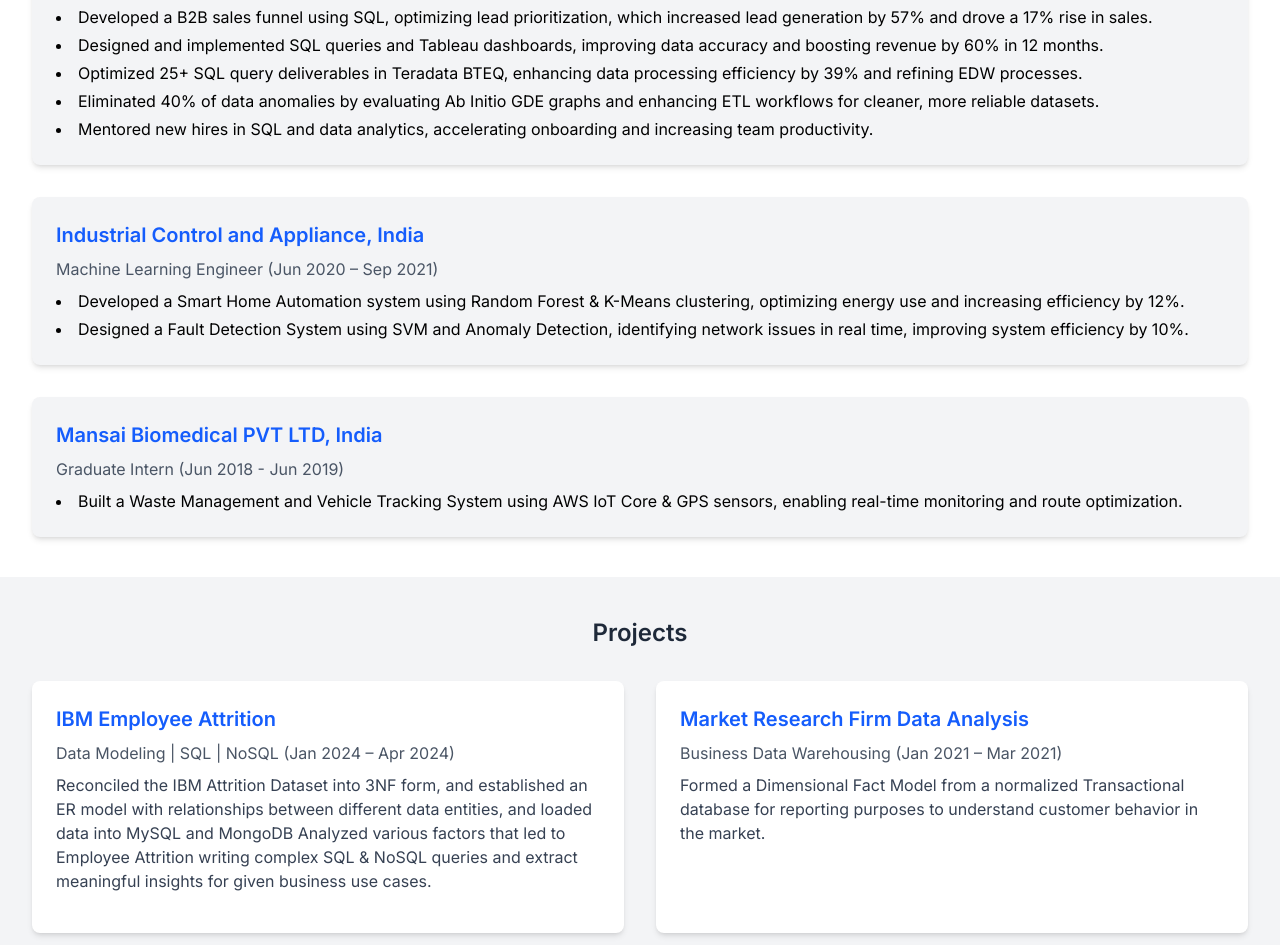
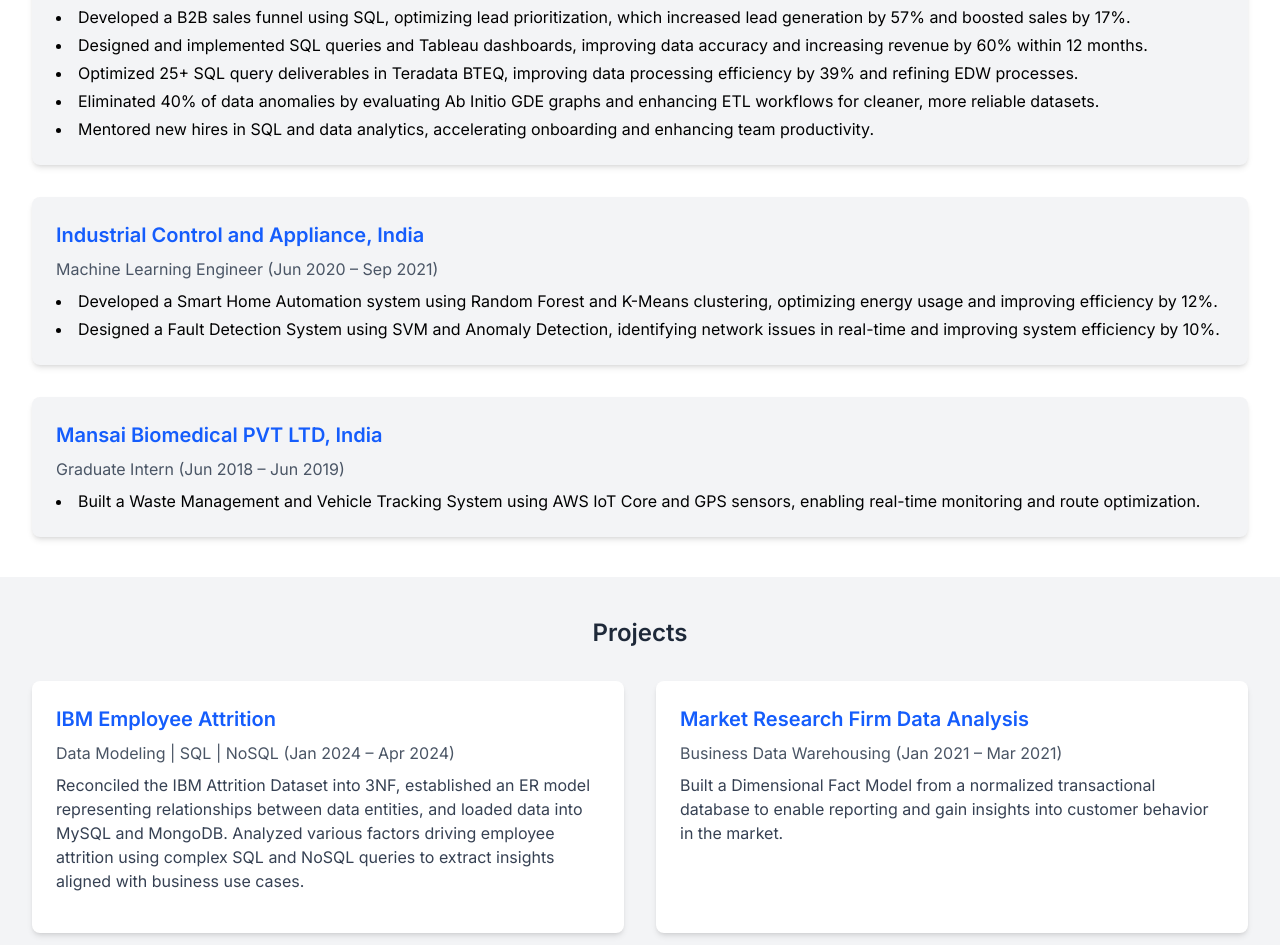
Before and after one commit to piyushm97/piyush-portfolio, a plain HTML site: page index.html in a window 1280 px wide. Shown: the part 547-1492 px from the top of the page. Drawn offline with nearby package versions, Linux system fonts and the light colour scheme.

Commit message:
Initial commit of portfolio website

```diff
--- a/index.html
+++ b/index.html
@@ -35,7 +35,7 @@
             <div>
                 <h2 class="text-2xl font-semibold text-gray-800 mb-4">About Me</h2>
                 <p class="text-gray-700">
-                    A Senior System Engineer with 3+ years of experience in developing system driven solutions, automation, and business intelligence to optimize performance. Expertise in SQL, Python, Java, and data visualization tools. Passionate about data, system optimization, and problem solving, with a proven track record of developing solutions that enhance system efficiency, scalability, and strategic decision making.
+                    A Senior System Engineer with 3+ years of experience developing system driven solutions, automation, and business intelligence to optimize performance. Expertise in SQL, Python, Java, and data visualization tools. Passionate about data, system optimization, and problem solving, with a proven track record of developing solutions that enhance system efficiency, scalability, and strategic decision making.
                 </p>
             </div>
             <div>
@@ -52,26 +52,26 @@
                     <h3 class="text-xl font-semibold text-blue-600 mb-2">Infosys, India</h3>
                     <p class="text-gray-600 mb-2">Senior System Engineer (Sep 2021 – Dec 2023)</p>
                     <ul class="list-disc list-inside space-y-1">
-                        <li>Developed a B2B sales funnel using SQL, optimizing lead prioritization, which increased lead generation by 57% and drove a 17% rise in sales.</li>
-                        <li>Designed and implemented SQL queries and Tableau dashboards, improving data accuracy and boosting revenue by 60% in 12 months.</li>
-                        <li>Optimized 25+ SQL query deliverables in Teradata BTEQ, enhancing data processing efficiency by 39% and refining EDW processes.</li>
+                        <li>Developed a B2B sales funnel using SQL, optimizing lead prioritization, which increased lead generation by 57% and boosted sales by 17%.</li>
+                        <li>Designed and implemented SQL queries and Tableau dashboards, improving data accuracy and increasing revenue by 60% within 12 months.</li>
+                        <li>Optimized 25+ SQL query deliverables in Teradata BTEQ, improving data processing efficiency by 39% and refining EDW processes.</li>
                         <li>Eliminated 40% of data anomalies by evaluating Ab Initio GDE graphs and enhancing ETL workflows for cleaner, more reliable datasets.</li>
-                        <li>Mentored new hires in SQL and data analytics, accelerating onboarding and increasing team productivity.</li>
+                        <li>Mentored new hires in SQL and data analytics, accelerating onboarding and enhancing team productivity.</li>
                     </ul>
                 </div>
                 <div class="bg-gray-100 rounded-lg shadow-md p-6">
                     <h3 class="text-xl font-semibold text-blue-600 mb-2">Industrial Control and Appliance, India</h3>
                     <p class="text-gray-600 mb-2">Machine Learning Engineer (Jun 2020 – Sep 2021)</p>
                     <ul class="list-disc list-inside space-y-1">
-                        <li>Developed a Smart Home Automation system using Random Forest & K-Means clustering, optimizing energy use and increasing efficiency by 12%.</li>
-                        <li>Designed a Fault Detection System using SVM and Anomaly Detection, identifying network issues in real time, improving system efficiency by 10%.</li>
+                        <li>Developed a Smart Home Automation system using Random Forest and K-Means clustering, optimizing energy usage and improving efficiency by 12%.</li>
+                        <li>Designed a Fault Detection System using SVM and Anomaly Detection, identifying network issues in real-time and improving system efficiency by 10%.</li>
                     </ul>
                 </div>
                 <div class="bg-gray-100 rounded-lg shadow-md p-6">
                     <h3 class="text-xl font-semibold text-blue-600 mb-2">Mansai Biomedical PVT LTD, India</h3>
-                    <p class="text-gray-600 mb-2">Graduate Intern (Jun 2018 - Jun 2019)</p>
+                    <p class="text-gray-600 mb-2">Graduate Intern (Jun 2018 – Jun 2019)</p>
                     <ul class="list-disc list-inside space-y-1">
-                         <li>Built a Waste Management and Vehicle Tracking System using AWS IoT Core & GPS sensors, enabling real-time monitoring and route optimization.</li>
+                        <li>Built a Waste Management and Vehicle Tracking System using AWS IoT Core and GPS sensors, enabling real-time monitoring and route optimization.</li>
                     </ul>
                 </div>
             </div>
@@ -86,15 +86,14 @@
                     <h3 class="text-xl font-semibold text-blue-600 mb-2">IBM Employee Attrition</h3>
                     <p class="text-gray-600 mb-2">Data Modeling | SQL | NoSQL (Jan 2024 – Apr 2024)</p>
                     <p class="text-gray-700 mb-4">
-                        Reconciled the IBM Attrition Dataset into 3NF form, and established an ER model with relationships between different data entities, and loaded data into MySQL and MongoDB
-Analyzed various factors that led to Employee Attrition writing complex SQL & NoSQL queries and extract meaningful insights for given business use cases.
+                        Reconciled the IBM Attrition Dataset into 3NF, established an ER model representing relationships between data entities, and loaded data into MySQL and MongoDB. Analyzed various factors driving employee attrition using complex SQL and NoSQL queries to extract insights aligned with business use cases.
                     </p>
                 </div>
                 <div class="bg-white rounded-lg shadow-md p-6">
                     <h3 class="text-xl font-semibold text-blue-600 mb-2">Market Research Firm Data Analysis</h3>
                     <p class="text-gray-600 mb-2">Business Data Warehousing (Jan 2021 – Mar 2021)</p>
                     <p class="text-gray-700 mb-4">
-                        Formed a Dimensional Fact Model from a normalized Transactional database for reporting purposes to understand customer behavior in the market.
+                        Built a Dimensional Fact Model from a normalized transactional database to enable reporting and gain insights into customer behavior in the market.
                     </p>
                 </div>
             </div>
@@ -140,19 +139,18 @@ Analyzed various factors that led to Employee Attrition writing complex SQL & No
     <section id="education" class="bg-gray-100 py-10 px-4 sm:px-6 md:px-8">
         <div class="container mx-auto">
             <h2 class="text-2xl font-semibold text-gray-800 mb-8 text-center">Education</h2>
+            <div class="space-y-6"></div>
             <div class="bg-white rounded-lg shadow-md p-6">
                 <h3 class="text-xl font-semibold text-blue-600 mb-2">Lindsey Wilson College, Kentucky</h3>
                 <p class="text-gray-600 mb-2">Master of Science in Information Technology (Dec 2025)</p>
             </div>
-            <div class="space-y-6">
             <div class="bg-white rounded-lg shadow-md p-6">
                 <h3 class="text-xl font-semibold text-blue-600 mb-2">University of Texas at Arlington, Texas</h3>
-                    <p class="text-gray-600 mb-2">Master of Science in Business Analysis (Dec 2024)</p>
+                <p class="text-gray-600 mb-2">Master of Science in Business Analytics (Dec 2024)</p>
             </div>
             <div class="bg-white rounded-lg shadow-md p-6">
                 <h3 class="text-xl font-semibold text-blue-600 mb-2">University of Pune, India</h3>
                 <p class="text-gray-600 mb-2">Bachelor of Engineering, Computer Science (May 2021)</p>
-                </div>
             </div>
         </div>
     </section>
@@ -185,6 +183,7 @@ Analyzed various factors that led to Employee Attrition writing complex SQL & No
     </script>
 </body>
 </html>
+
 <div style="text-align: center;">
     <img src="images/profile.jpg" alt="Profile Photo" style="width: 200px; border-radius: 100px; margin-top: 20px;">
     <h2>Piyush Mahajan</h2>
```
Lines whose indentation alone changed are shown as unchanged.
